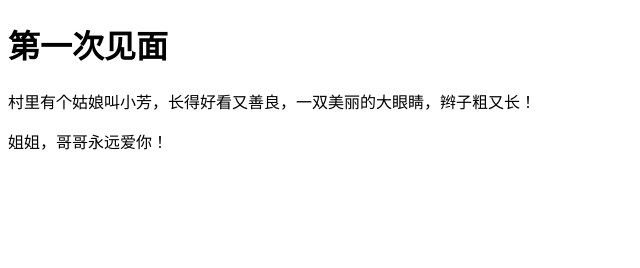
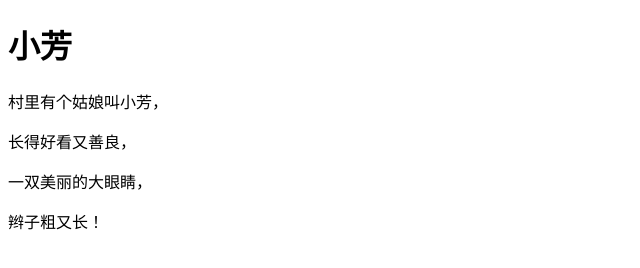
Before and after one commit to Chenyibo/chenyibo.github.io, a plain HTML site: page index.html in a window 1280 px wide. Shown: the whole page, without its empty margins (0-640 px from the left). Drawn offline with Linux system fonts and the light colour scheme.

Commit message:
Update index.html

```diff
--- a/index.html
+++ b/index.html
@@ -5,8 +5,11 @@
     <title>小芳的首页</title>
 </head>
 <body>
-    <h1>第一次见面</h1>
-    <p>村里有个姑娘叫小芳，长得好看又善良，一双美丽的大眼睛，辫子粗又长！</p>
-    <p>姐姐，哥哥永远爱你！</p>
+    <h1>小芳</h1>
+    <p>村里有个姑娘叫小芳，</p>
+    <p>长得好看又善良，</p>
+    <p>一双美丽的大眼睛，</p>
+    <p>辫子粗又长！</p>
+    <p></p>
 </body>
 </html>
```
